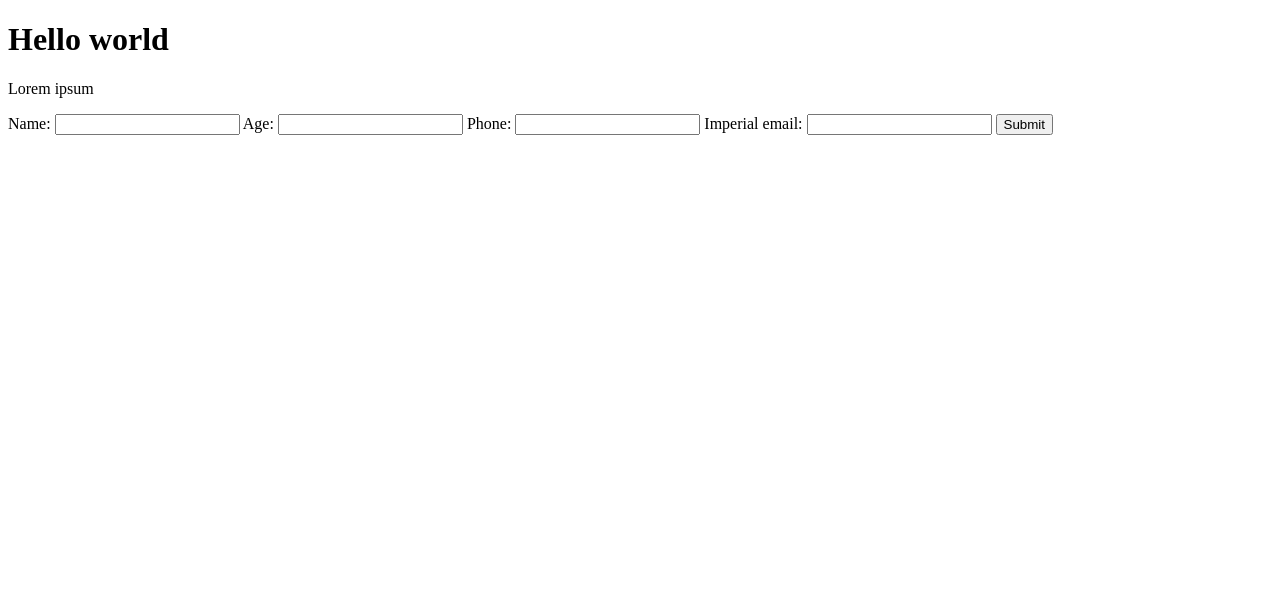
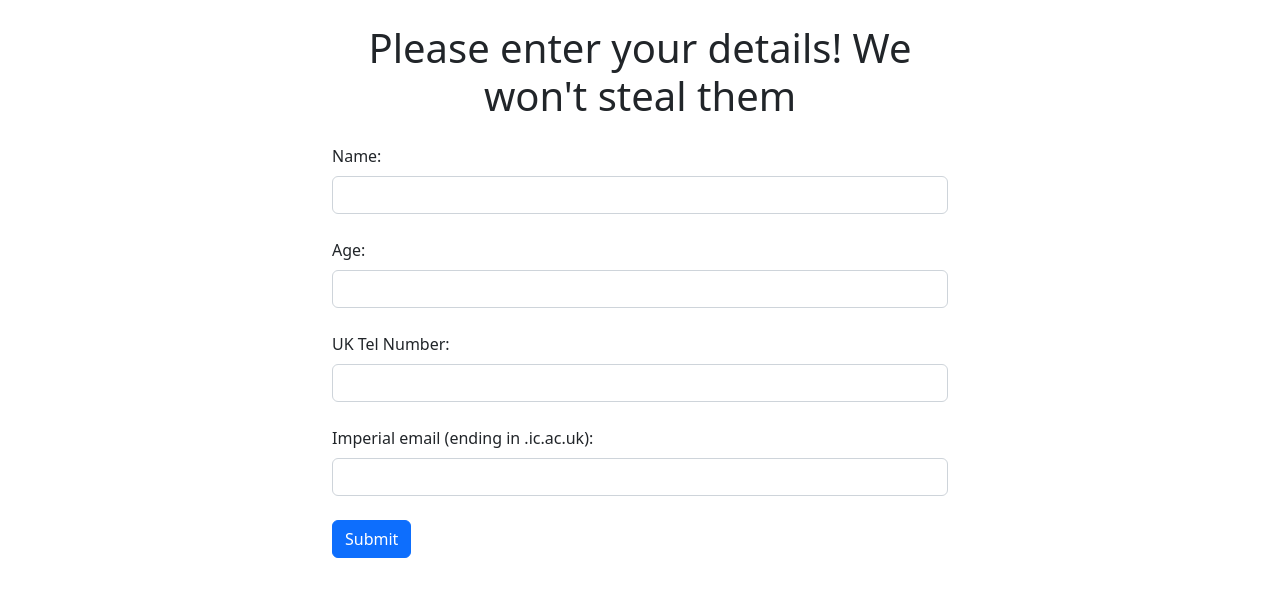
Before and after one commit to matthew-wong1/sse-lab2, a Flask app: page / in a window 1280 px wide. Shown: the top 597 px of the page. Run offline with Flask 3, Linux system fonts and the light colour scheme.

Commit message:
add bootstrap5 styling to form

```diff
--- a/api/app.py
+++ b/api/app.py
@@ -2,11 +2,19 @@ from flask import Flask, render_template, request
 app = Flask(__name__)
 
 @app.route("/")
-def hello_world():
+def index():
 	return render_template("index.html")
 
 @app.route("/submit", methods=["POST"])
 def submit():
 	input_name = request.form.get("name")
 	input_age = request.form.get("age")
+	input
 	return render_template("hello.html", name=input_name, age=input_age)
+
+#Use cookies, dynamic forms. if c ookie value not empty, display form
+#Name, age (check that it is a number), UK number, make sure is ic.ac.uk email
+#Your IP address is...
+#MAc address
+#(Maybe) what machine you are on
+#port number
--- a/api/templates/index.html
+++ b/api/templates/index.html
@@ -2,21 +2,38 @@
 
 <html lang="en">
 	<head>
-		<title>My Flask app</title>
+		<title>We steal details</title>
+		<link href="https://cdn.jsdelivr.net/npm/bootstrap@5.2.3/dist/css/bootstrap.min.css" rel="stylesheet">
 	</head>
 	<body>
-		<h1>Hello world</h1>
-		<p>Lorem ipsum</p>
-		<form action="/submit" method="post">
-		<label for="namefield">Name:</label>
-		<input type="text" id="namefield" name="name">
-		<label for="agefield">Age:</label>
-		<input type="number" id="agefield" name="age">
-		<label for="ukphone">Phone:</label>
-		<input type="tel" id="tel" name="tel">
-		<label for="email">Imperial email:</label>
-		<input type="email" id="email" name="email">
-		<input type="submit" value="Submit">
-		</form>
+		<div class="container w-50 pt-4">
+			<div class ="mb-4">
+				<h1 class="text-center">Please enter your details! We won't steal them</h1>
+			</div>
+
+			<form action="/submit" method="post">
+				<div class="mb-4">
+					<label for="namefield" class="form-label">Name:</label>
+					<input type="text" id="namefield" class="form-control"  name="name">
+				</div>
+
+				<div class="mb-4">
+					<label for="agefield" class="form-label">Age:</label>
+					<input type="number" id="agefield" class="form-control" name="age">
+				</div>
+
+				<div class="mb-4">
+					<label for="ukphone" class="form-label">UK Tel Number:</label>
+					<input type="tel" id="tel" class="form-control" name="tel">
+				</div>
+
+				<div class="mb-4">
+					<label for="email" class="form-label">Imperial email (ending in .ic.ac.uk):</label>
+					<input type="email" id="email" class="form-control"  name="email">
+				</div>
+
+				<button type="submit" class="btn btn-primary">Submit</button>
+			</form>
+		</div>
 	</body>
 </html>
```
